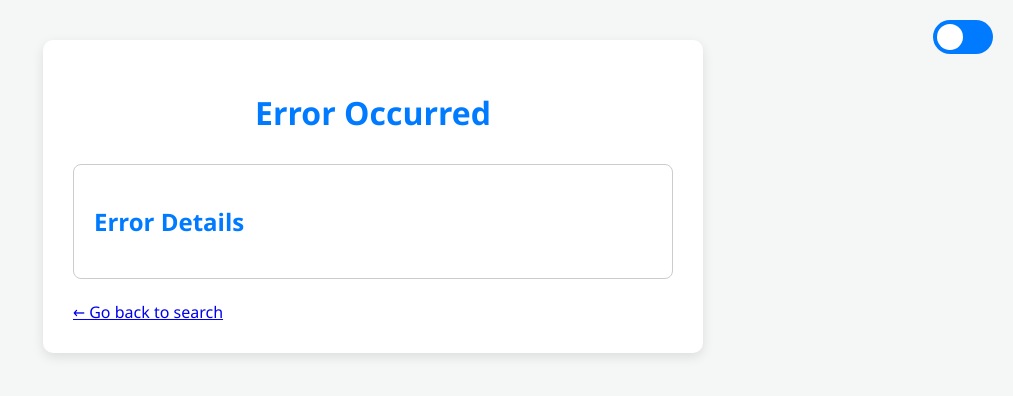
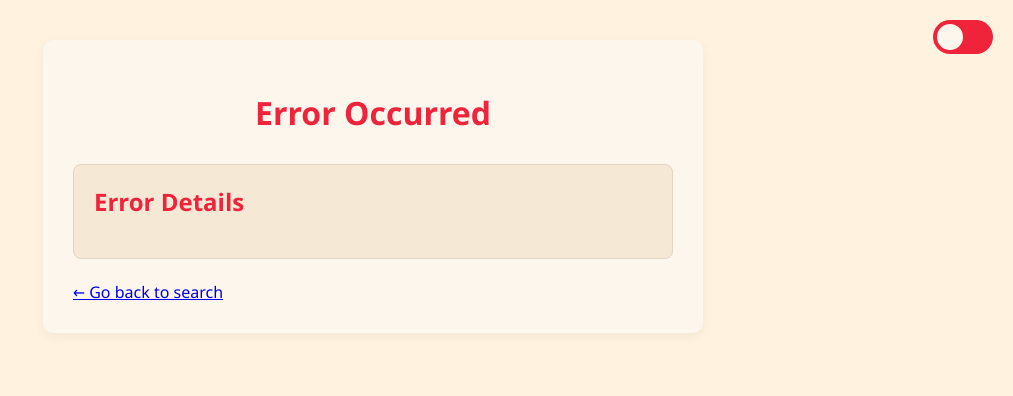
Before and after one commit to ComradeCold/pdf-finder, a Flask app: template templates/error.html in a window 1280 px wide. Shown: the top 396 px of the page, without its empty margins (267-1280 px from the left). Run offline with Flask 3, Linux system fonts and the light colour scheme; the template is opened without the code that fills it, so the values that code supplies are empty.

Commit message:
Update to colors

```diff
--- a/static/css/styles.css
+++ b/static/css/styles.css
@@ -1,37 +1,44 @@
 /* VARIABLES */
 :root {
-    --bg-color: #f4f7f6;
-    --container-bg: #fff;
+    --bg-color: #fff2df;
+    --container-bg: #fcf6ec; /* Changed from #ffffff */
+    --results-bg: #f5e9d6;
     --text-color: #333;
-    --primary-color: #007bff;
-    --primary-hover: #0056b3;
-    --dropzone-bg: #eaf6ff;
-    --dropzone-border: #007bff;
+    --primary-color: #ef243a;
+    --primary-hover: #d11d30;
+    --dropzone-bg: #fffaf2;
+    --dropzone-border: #ef243a;
     --input-bg: #fff;
     --input-border: #ccc;
     --input-text: #333;
     --placeholder-color: #777;
-    --link-color: #17a2b8;
-    --link-hover: #0d6e7f;
-    --shadow-color: rgba(0,0,0,0.1);
+    --link-color: #ef243a;
+    --link-hover: #d11d30;
+    --shadow-color: rgba(0,0,0,0.05);
 }
 
 /* DARK MODE */
 body.dark-mode {
-    --bg-color: #000;
-    --container-bg: #1a1a1a;
+    --bg-color: #334455;
+    --container-bg: #1e2a35;
+    --results-bg: #334455;
     --text-color: #fff;
-    --primary-color: #ffc107;
-    --primary-hover: #ffcd38;
-    --dropzone-bg: #333;
-    --dropzone-border: #ffc107;
-    --input-bg: #333;
-    --input-border: #555;
+    --primary-color: #ffbb33;
+    --primary-hover: #e6a82c;
+    --dropzone-bg: #2c3a47;
+    --dropzone-border: #ffbb33;
+    --input-bg: #2c3a47;
+    --input-border: #4a5d6e;
     --input-text: #fff;
     --placeholder-color: #aaa;
-    --link-color: #ffc107;
-    --link-hover: #ffcd38;
-    --shadow-color: rgba(255,255,255,0.1);
+    --link-color: #ffbb33;
+    --link-hover: #e6a82c;
+    --shadow-color: rgba(0,0,0,0.3);
+}
+
+body.dark-mode .results {
+    background: var(--results-bg);
+    border: 1px solid #4a5d6e;
 }
 
 /* GENERAL */
@@ -147,11 +154,13 @@ button:hover {
     margin-top: 30px;
     padding: 20px;
     border-radius: 8px;
-    background: var(--container-bg);
-    border: 1px solid var(--input-border);
+    background: var(--results-bg);
+    border: 1px solid #e0d5c5;
 }
+
 .results h2 {
     color: var(--primary-color);
+    margin-top: 0;
 }
 .results ul {
     list-style: none;
```
